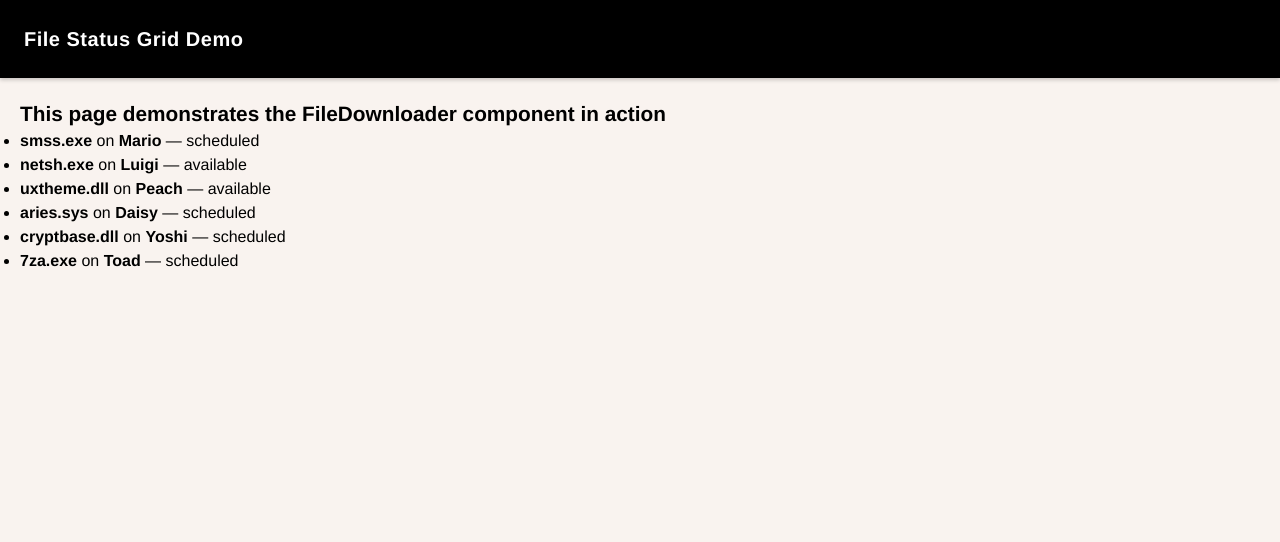
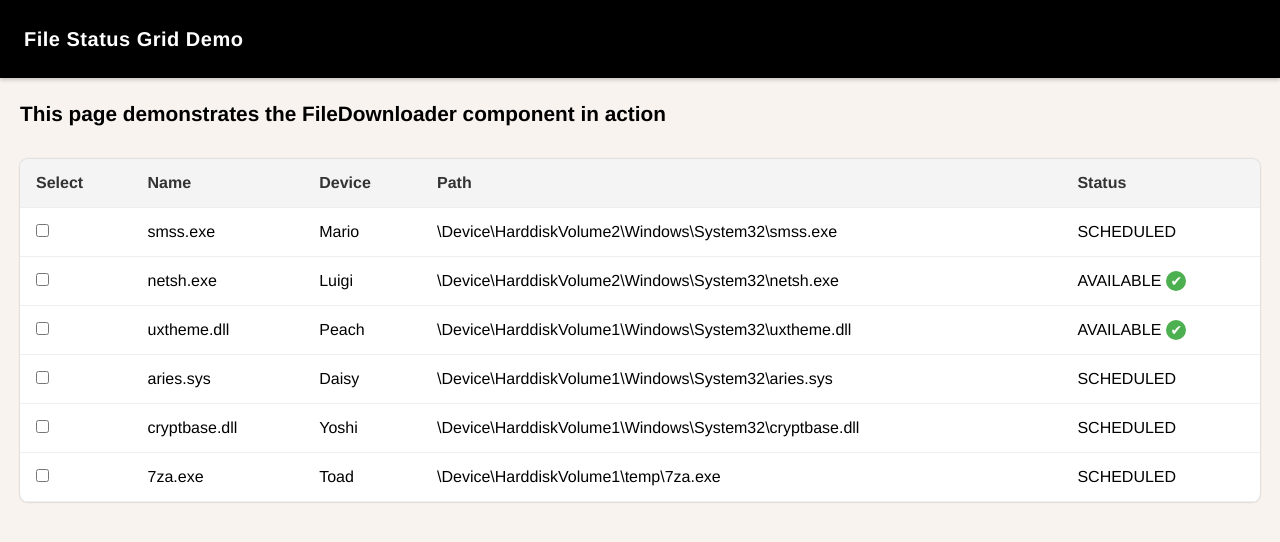
Before and after one commit to Siddhant-awati/FileStatusGrid, a React (Vite) app: page / in a window 1280 px wide. Shown: the top 542 px of the page. Built offline with nearby package versions, Linux system fonts and the light colour scheme.

Commit message:
feat: add table structure with initial layout and minor CSS updates

```diff
--- a/src/components/FileDownloader/FileDownloader.css
+++ b/src/components/FileDownloader/FileDownloader.css
@@ -0,0 +1,50 @@
+.file-table {
+  width: 100%;
+  border-collapse: collapse;
+  background-color: #fff;
+  border-radius: 8px;
+  overflow: hidden;
+  margin-top: 30px;
+  box-shadow: 0px 0px 2px 0px #a7a7a7;
+}
+
+.file-table th,
+.file-table td {
+  padding: 12px 16px;
+  text-align: left;
+  border-bottom: 1px solid #eee;
+}
+.file-table td.status {
+  text-transform: uppercase;
+}
+.file-table th {
+  background-color: #f4f4f4;
+  font-weight: 600;
+  color: #333;
+}
+
+.file-table tr:hover {
+  background-color: #fafafa;
+}
+
+.row-unavailable {
+  opacity: 0.6;
+}
+
+.green-tick {
+  display: inline-block;
+  width: 20px;
+  height: 20px;
+  background-color: #4caf50;
+  border-radius: 50%;
+  text-align: center;
+  line-height: 20px;
+  margin-left: 5px;
+}
+
+.green-tick::before {
+  content: "✔";
+  color: white;
+  font-size: 14px;
+  transform: translate(-50%, -50%);
+}
--- a/src/components/FileDownloader/FileDownloader.tsx
+++ b/src/components/FileDownloader/FileDownloader.tsx
@@ -1,25 +1,56 @@
 import React from "react";
 import "./FileDownloader.css";
-import { useFilesData } from "../../hooks/useFilesData";
 
-const FileDownloader: React.FC = () => {
-  const { filesData, loading, error } = useFilesData("/mock-data/files.json");
+interface File {
+  name: string;
+  device: string;
+  path: string;
+  status: string;
+}
+
+interface FileDownloaderProps {
+  filesData: File[];
+}
+
+const FileDownloader: React.FC<FileDownloaderProps> = ({ filesData }) => {
+  if (!filesData || filesData.length === 0) {
+    return <p>No files available.</p>;
+  }
 
   return (
-    <div className="file-downloader">
-      {loading && <p>Loading files...</p>}
-      {error && <p className="error">Error: {error}</p>}
-      {!loading && !error && (
-        <ul>
-          {filesData.map((file) => (
-            <li key={file.name}>
-              <strong>{file.name}</strong> on <strong>{file.device}</strong> —{" "}
+    <table className="file-table" aria-label="File download table">
+      <thead>
+        <tr>
+          <th>Select</th>
+          <th>Name</th>
+          <th>Device</th>
+          <th>Path</th>
+          <th>Status</th>
+        </tr>
+      </thead>
+      <tbody>
+        {filesData.map((file) => (
+          <tr key={`${file.device}-${file.path}`}>
+            <td>
+              <input type="checkbox" aria-label={`Select ${file.name}`} />
+            </td>
+            <td>{file.name}</td>
+            <td>{file.device}</td>
+            <td>{file.path}</td>
+            <td className="status">
               {file.status}
-            </li>
-          ))}
-        </ul>
-      )}
-    </div>
+              {file.status === "available" && (
+                <span
+                  className="green-tick"
+                  role="img"
+                  aria-label="Available"
+                ></span>
+              )}
+            </td>
+          </tr>
+        ))}
+      </tbody>
+    </table>
   );
 };
 
--- a/src/pages/Home.tsx
+++ b/src/pages/Home.tsx
@@ -1,12 +1,20 @@
 import React from "react";
 import "./Home.css";
 import FileDownloader from "../components/FileDownloader/FileDownloader";
+import { useFilesData } from "../hooks/useFilesData";
 
 const Home: React.FC = () => {
+  const { filesData, loading, error } = useFilesData("/mock-data/files.json");
+
   return (
     <div className="content">
       <h1>This page demonstrates the FileDownloader component in action</h1>
-      <FileDownloader />
+
+      {loading && <p>Loading files...</p>}
+      {error && <p className="error">Error: {String(error)}</p>}
+      {!loading && !error && filesData && (
+        <FileDownloader filesData={filesData} />
+      )}
     </div>
   );
 };
```
